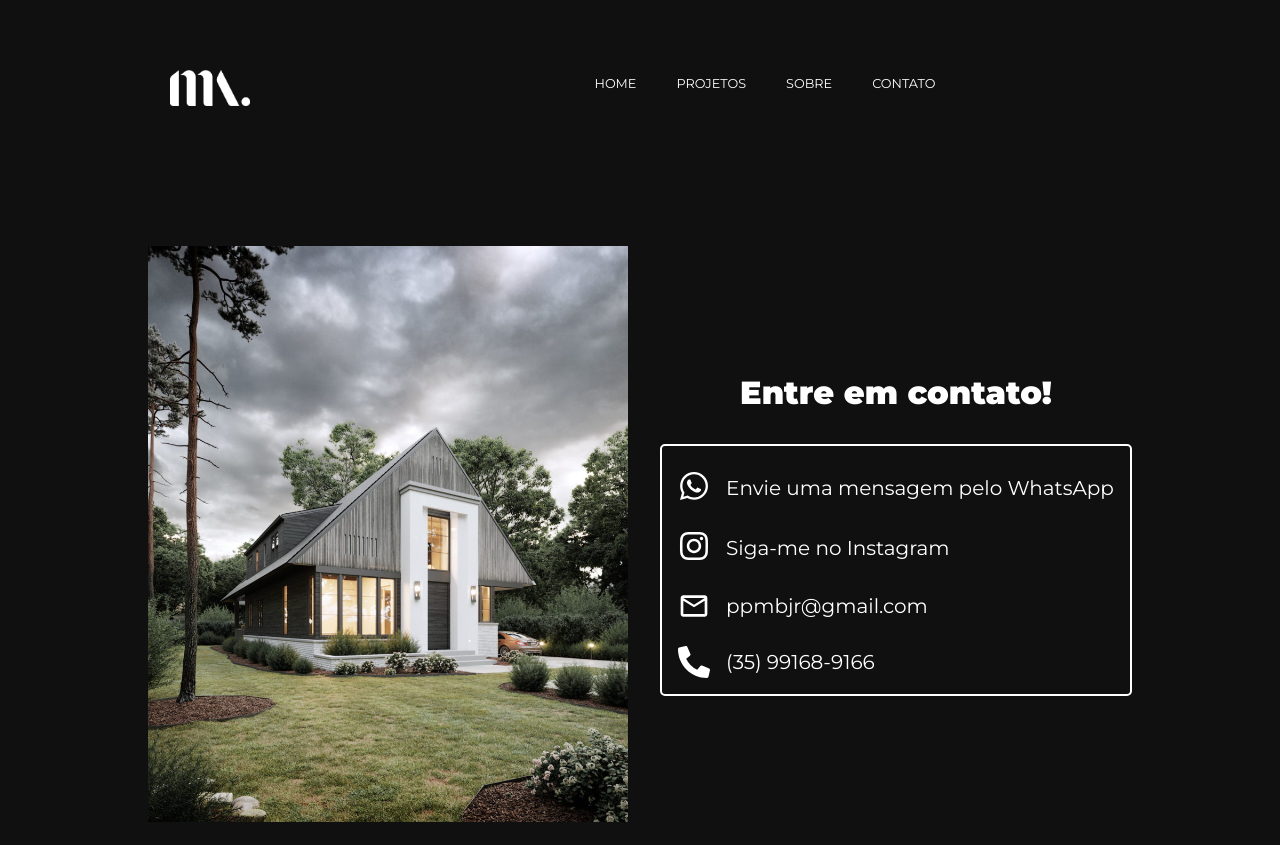
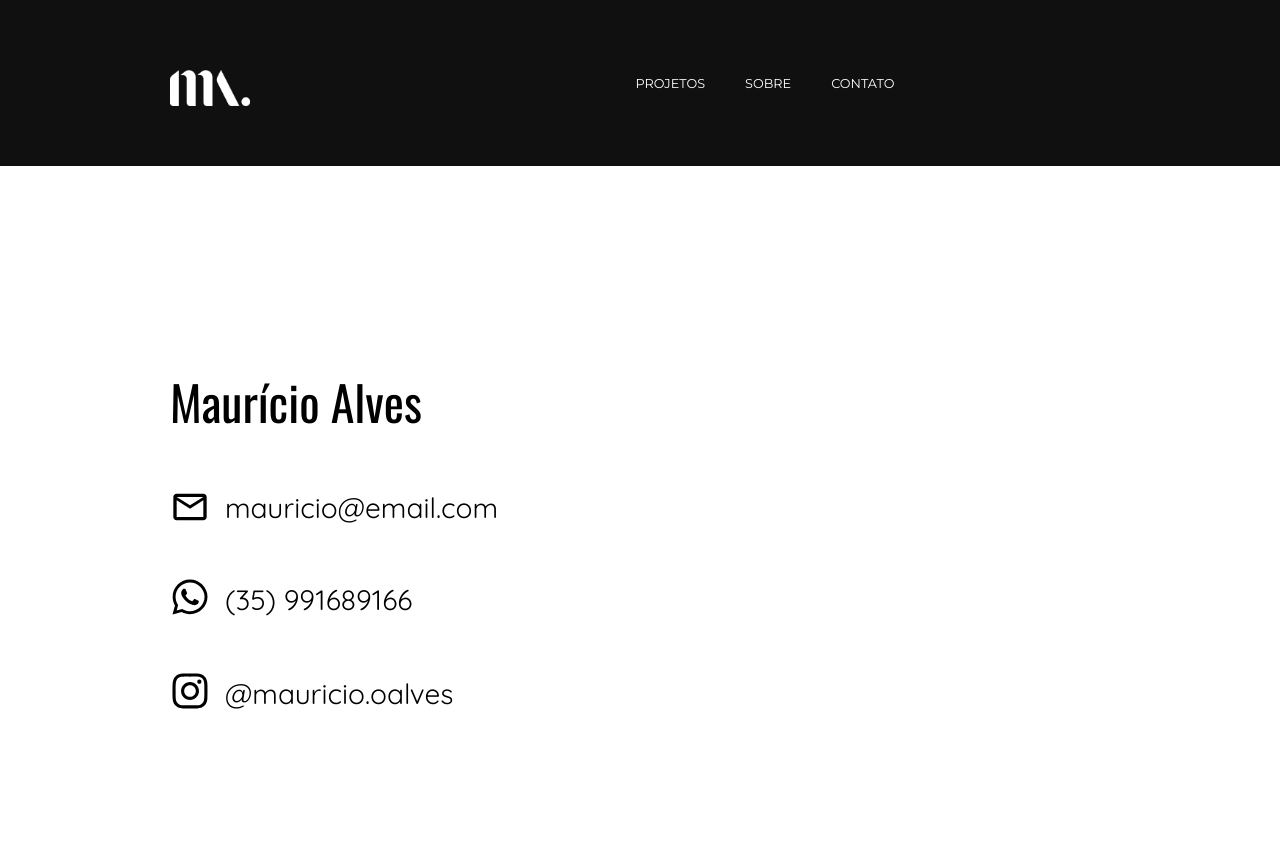
Before and after one commit to pborgesjr/mauricio_showcase, a React (Vite) app: page /contato in a window 1280 px wide. Before the commit the page ends 822 px from the top, so only its background shows below. Built offline with nearby package versions, Linux system fonts and the light colour scheme.

Commit message:
refactor: new design for contact page

```diff
--- a/src/components/LinkAggregator/LinkAggregator.tsx
+++ b/src/components/LinkAggregator/LinkAggregator.tsx
@@ -23,12 +23,8 @@ export const LinkAggregator = ({
     if (shouldUnderline) {
       setActiveItem(link.path);
     }
-    if (link.ref) {
-      link.ref.current?.scrollIntoView({ behavior: "smooth" });
-    } else {
-      //TODO: create not found page error
-      navigate(link?.path || "/");
-    }
+    //TODO: create not found page error
+    navigate(link?.path || "/");
 
     callback?.();
   };
--- a/src/constants/types.ts
+++ b/src/constants/types.ts
@@ -9,5 +9,4 @@ export type ImageItem = {
 export interface LinkType {
   name: string;
   path?: string;
-  ref?: RefObject<HTMLDivElement>;
 }
--- a/src/locale/ptBR.json
+++ b/src/locale/ptBR.json
@@ -2,6 +2,9 @@
     "brand": {
         "name": "Maurício Alves",
         "brand": "Archviz",
+        "email": "mauricio@email.com",
+        "phoneNumber": "(35) 991689166",
+        "instagramId": "@mauricio.oalves",
         "url": "maarchviz.com ●  by mauricio alves",
         "description": "Lorem ipsum dolor sit amet, consectetuer adipiscing elit, sed diam nonummy nibh euismod tincidunt ut laoreet dolore magna aliquam erat volutpat ut wisi enim ad minim veniam quis nostrud exerci tation ullamcorper suscipit lobortis nisl ut aliquip.\n\n Ex ea commodo consequat. Lorem ipsum dolor sit amet, consectetuer adipiscing elit, sed diam nonummy nibh euismod tincidunt ut laoreet dolore."
     },
--- a/src/pages/Contact/Contact.tsx
+++ b/src/pages/Contact/Contact.tsx
@@ -1,7 +1,6 @@
 import React from "react";
-import { FaWhatsapp, FaInstagram, FaPhoneAlt } from "react-icons/fa";
+import { FaWhatsapp, FaInstagram } from "react-icons/fa";
 import { MdOutlineMail } from "react-icons/md";
-import { contact } from "../../assets";
 
 import { Header, Typography } from "../../components";
 import { instagramLink, whatsAppLink } from "../../constants";
@@ -10,13 +9,12 @@ import { getLocale } from "../../locale";
 import "./styles.scss";
 
 export const Contact = () => {
-  const { routes } = getLocale();
+  const {
+    routes,
+    brand: { email, name, phoneNumber, instagramId },
+  } = getLocale();
 
   const HEADER_FOOTER_LINKS = [
-    {
-      name: routes.home,
-      path: "/",
-    },
     {
       name: routes.projects,
       path: "/",
@@ -36,35 +34,25 @@ export const Contact = () => {
       {/**TODO: create a default layout for header and footer component */}
       <Header links={HEADER_FOOTER_LINKS} shouldUnderline />
       <div className="container">
-        <div className="image-wrapper">
-          <img src={contact} />
+        <div className="items-container">
+          <Typography text={name} type="body" customStyles="title" />
+          <div className="contact-item">
+            <MdOutlineMail />
+            <Typography type="body" text={email} />
           </div>
-        <div className="right">
-          <Typography type="title" text="Entre em contato!" />
-          <div className="items-container">
+
           <div className="contact-item">
             <a href={whatsAppLink} rel="external" target="_blank">
               <FaWhatsapp />
             </a>
-              <Typography type="body" text="Envie uma mensagem pelo WhatsApp" />
+            <Typography type="body" text={phoneNumber} />
           </div>
 
           <div className="contact-item">
             <a href={instagramLink} rel="external" target="_blank">
               <FaInstagram />
             </a>
-              <Typography type="body" text="Siga-me no Instagram" />
-            </div>
-
-            <div className="contact-item">
-              <MdOutlineMail />
-              <Typography type="body" text="ppmbjr@gmail.com" />
-            </div>
-
-            <div className="contact-item">
-              <FaPhoneAlt />
-              <Typography type="body" text="(35) 99168-9166" />
-            </div>
+            <Typography type="body" text={instagramId} />
           </div>
         </div>
       </div>
--- a/src/pages/Contact/styles.scss
+++ b/src/pages/Contact/styles.scss
@@ -2,49 +2,40 @@
 
 .container {
   display: flex;
-  justify-content: center;
-  gap: 2rem;
-  margin-top: 5rem;
 
   svg {
-    color: colors.$white100;
-    font-size: 2rem;
-    margin-right: 1rem;
+    color: colors.$black100;
+    font-size: 2.5rem;
+  }
+
+  span {
+    color: colors.$black100;
   }
 }
-
-.right {
-  display: flex;
-  flex-direction: column;
-  align-items: center;
-  justify-content: center;
-  gap: 2rem;
+.title {
+  font-family: "Oswald", sans-serif;
+  font-size: 3rem;
 }
 
 .items-container {
   display: flex;
   flex-direction: column;
-  border-radius: 5px;
-  padding: 0 1rem 1rem;
-  border: 2px solid colors.$white100;
+  flex: 1;
+  gap: 50px;
+
+  padding: 200px 0 130px 170px;
+
+  background-color: colors.$white100;
 }
 
 .contact-item {
   display: flex;
   align-items: center;
-  margin-top: 1.5rem;
-}
 
-.image-wrapper {
-  max-width: 30rem;
+  gap: 15px;
 
-  img {
-    display: block;
-    width: 100%;
-    height: auto;
-  }
-
-  @media screen and (max-width: 800px) {
-    display: none;
+  span {
+    font-family: "Quicksand", sans-serif;
+    font-size: 1.7556rem;
   }
 }
```
Lines whose indentation alone changed are shown as unchanged.
